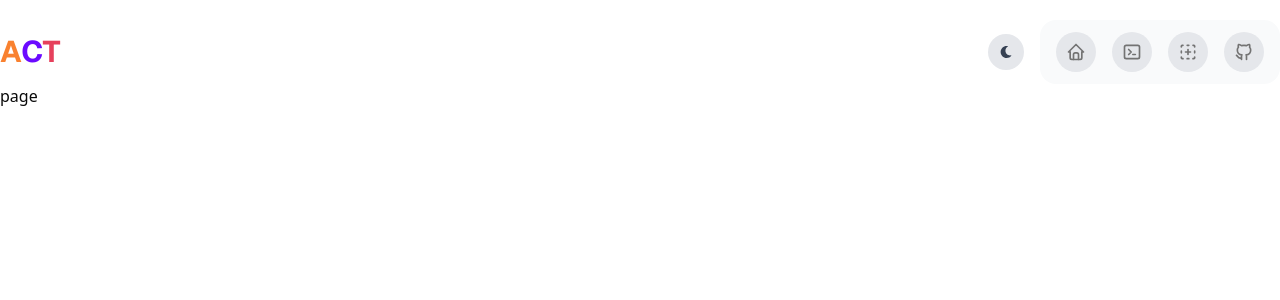
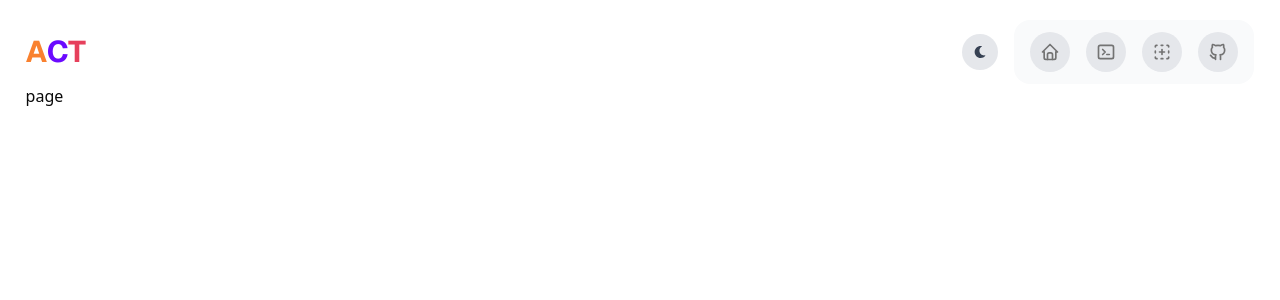
Before and after one commit to Dunsin-cyber/alby-competency-test, a Next.js app: page /wallet in a window 1280 px wide. Shown: the top 300 px of the page. Built offline with nearby package versions, Linux system fonts and the light colour scheme; what @ant-design/nextjs-registry, @bprogress/next would draw is missing.

Commit message:
fix - renamed className

```diff
--- a/src/app/wallet/page.tsx
+++ b/src/app/wallet/page.tsx
@@ -2,7 +2,7 @@ import Navbar from "@/components/Navbar";
 
 function page() {
   return (
-    <div clasName="px-[2%]">
+    <div className="px-[2%]">
       <Navbar />
       <p>page</p>
     </div>
```
